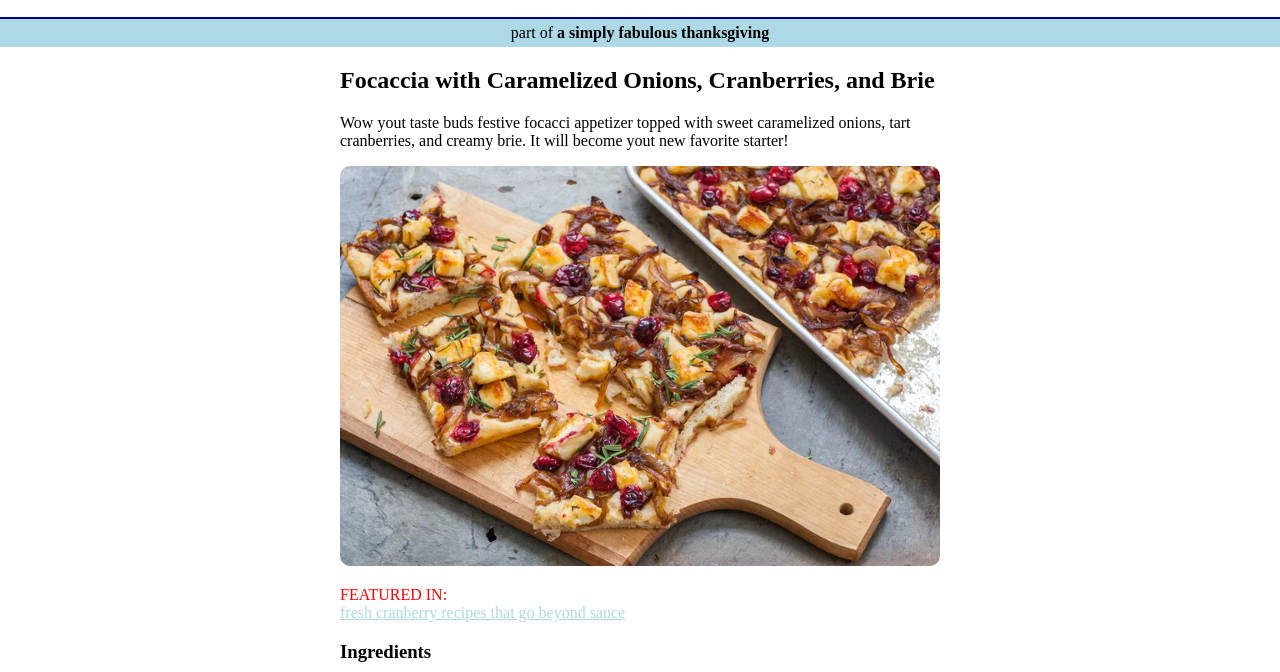
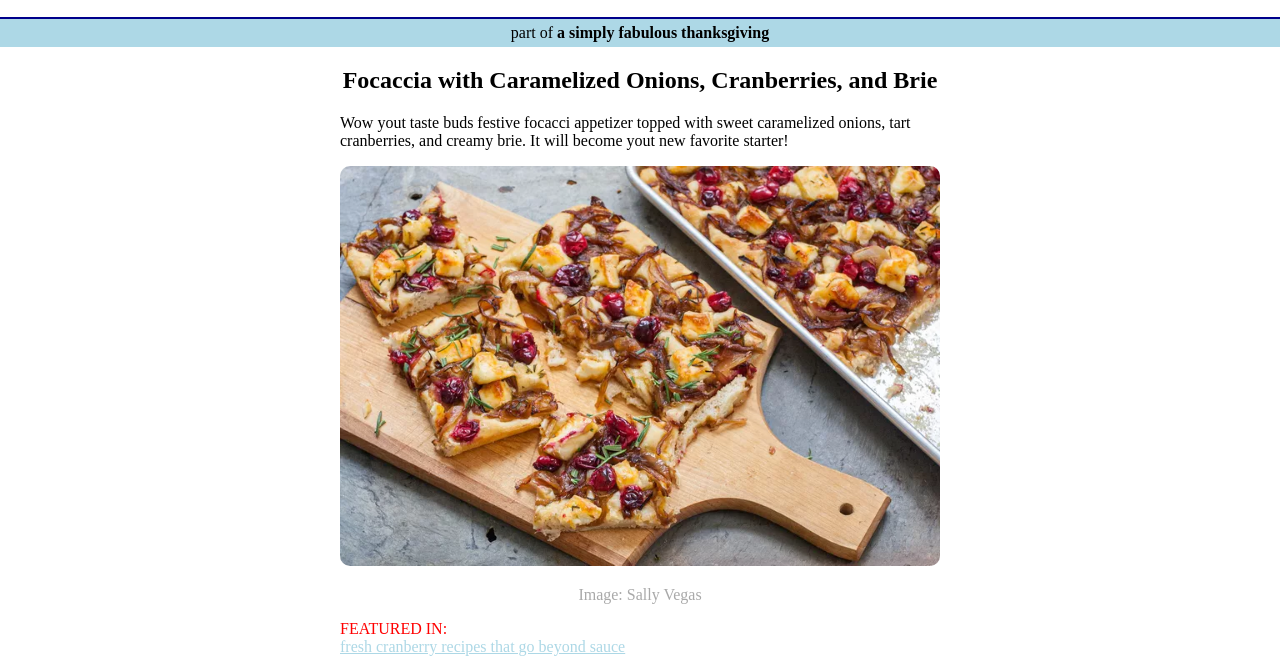
Before and after one commit to MrMax01/S1-L3-CSS-level-1-2-3, a plain HTML site: page index.html in a window 1280 px wide. Shown: the part 53-725 px from the top of the page. Drawn offline with Linux system fonts and the light colour scheme.

Commit message:
description img update

```diff
--- a/index.html
+++ b/index.html
@@ -19,6 +19,7 @@
           creamy brie. It will become yout new favorite starter!
         </p>
         <img src="assets/focaccia.png" alt="Focaccia" />
+        <p class="img-copyright">Image: Sally Vegas</p>
         <p class="featured">
           <span>featured in:</span><br />
           <a href="#">fresh cranberry recipes that go beyond sauce</a>
--- a/style.css
+++ b/style.css
@@ -9,6 +9,9 @@ header {
 main {
   width: 600px;
   margin: 0 auto;
+}
+h1 {
+  text-align: center;
 }
 section {
   width: 100%;
@@ -25,6 +28,10 @@ a {
   text-transform: uppercase;
   color: red;
 }
+.img-copyright {
+  color: darkgrey;
+  text-align: center;
+}
 
 header img {
   height: 50px;
```
